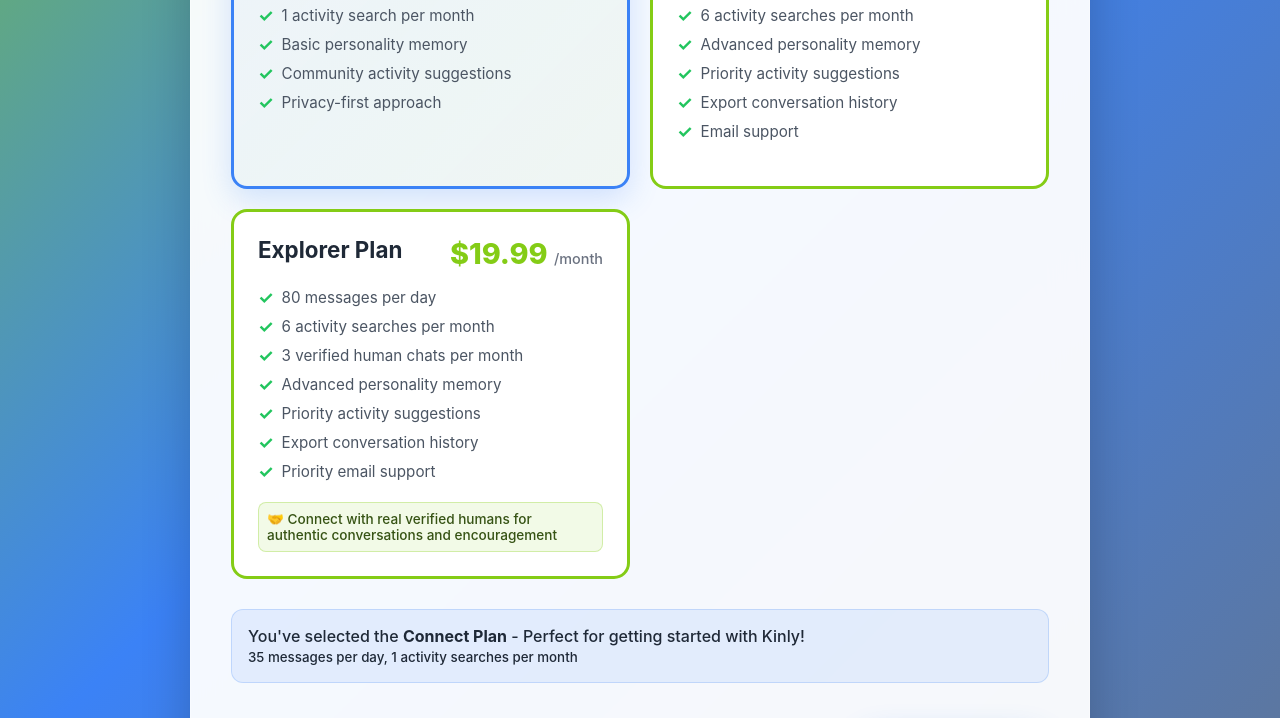
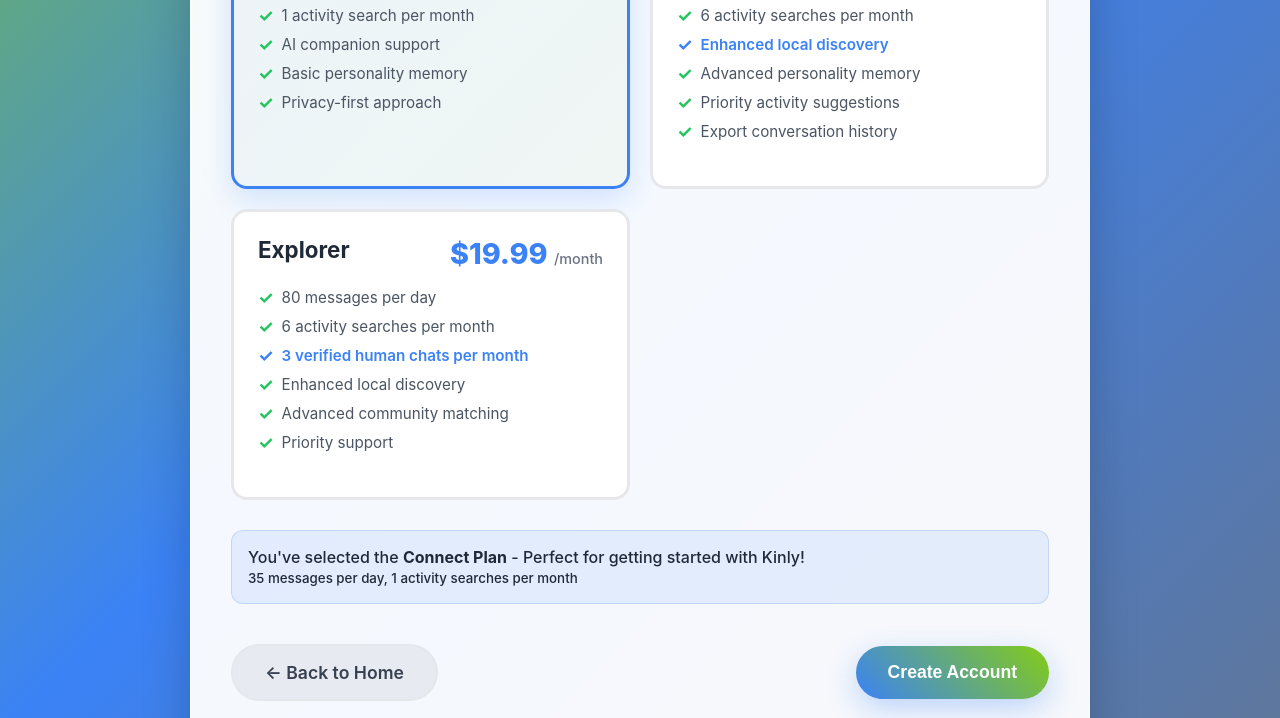
Before and after one commit to Plum-Designer/getkinly, a plain HTML site: page signup.html in a window 1280 px wide. Shown: the part 755-1473 px from the top of the page. Drawn offline with Linux system fonts and the light colour scheme.

Commit message:
Create signup.html

```diff
--- a/signup.html
+++ b/signup.html
@@ -169,17 +169,8 @@
             box-shadow: 0 10px 30px rgba(59, 130, 246, 0.2);
         }
 
-        .plan-card.premium {
-            border-color: #84cc16;
-        }
-
-        .plan-card.premium:hover {
-            border-color: #65a30d;
-        }
-
-        .plan-card.premium.selected {
-            border-color: #65a30d;
-            background: linear-gradient(135deg, rgba(132, 204, 22, 0.05), rgba(59, 130, 246, 0.05));
+        .plan-card.recommended {
+            position: relative;
         }
 
         .plan-header {
@@ -199,10 +190,6 @@
             font-size: 1.8rem;
             font-weight: 800;
             color: #3b82f6;
-        }
-
-        .plan-price.premium-price {
-            color: #84cc16;
         }
 
         .plan-price .period {
@@ -230,6 +217,15 @@
             color: #22c55e;
             font-weight: bold;
             font-size: 1.1rem;
+        }
+
+        .plan-features li.highlight {
+            color: #3b82f6;
+            font-weight: 600;
+        }
+
+        .plan-features li.highlight::before {
+            color: #3b82f6;
         }
 
         .plan-badge {
@@ -361,17 +357,6 @@
             margin-bottom: 10px;
         }
 
-        .human-chat-highlight {
-            background: rgba(132, 204, 22, 0.1);
-            border: 1px solid rgba(132, 204, 22, 0.3);
-            padding: 8px;
-            border-radius: 8px;
-            margin-top: 8px;
-            font-size: 0.85rem;
-            color: #365314;
-            font-weight: 500;
-        }
-
         /* Responsive Design */
         @media (max-width: 768px) {
             .container {
@@ -500,27 +485,27 @@
                             <input type="radio" name="plan" value="connect" class="radio-input" id="plan-connect" checked>
 
                             <div class="plan-header">
-                                <div class="plan-name">Connect Plan</div>
+                                <div class="plan-name">Connect</div>
                                 <div class="plan-price">Free</div>
                             </div>
 
                             <ul class="plan-features">
                                 <li>35 messages per day</li>
                                 <li>1 activity search per month</li>
+                                <li>AI companion support</li>
                                 <li>Basic personality memory</li>
-                                <li>Community activity suggestions</li>
                                 <li>Privacy-first approach</li>
                             </ul>
                         </div>
 
                         <!-- Community Plan -->
-                        <div class="plan-card premium" data-plan="community" onclick="selectPlan('community')">
+                        <div class="plan-card recommended" data-plan="community" onclick="selectPlan('community')">
+                            <div class="plan-badge">Popular</div>
                             <input type="radio" name="plan" value="community" class="radio-input" id="plan-community">
-                            <div class="plan-badge">Popular</div>
 
                             <div class="plan-header">
-                                <div class="plan-name">Community Plan</div>
-                                <div class="plan-price premium-price">
+                                <div class="plan-name">Community</div>
+                                <div class="plan-price">
                                     $12.99
                                     <span class="period">/month</span>
                                 </div>
@@ -529,20 +514,20 @@
                             <ul class="plan-features">
                                 <li>80 messages per day</li>
                                 <li>6 activity searches per month</li>
+                                <li class="highlight">Enhanced local discovery</li>
                                 <li>Advanced personality memory</li>
                                 <li>Priority activity suggestions</li>
                                 <li>Export conversation history</li>
-                                <li>Email support</li>
                             </ul>
                         </div>
 
                         <!-- Explorer Plan -->
-                        <div class="plan-card premium" data-plan="explorer" onclick="selectPlan('explorer')">
+                        <div class="plan-card" data-plan="explorer" onclick="selectPlan('explorer')">
                             <input type="radio" name="plan" value="explorer" class="radio-input" id="plan-explorer">
 
                             <div class="plan-header">
-                                <div class="plan-name">Explorer Plan</div>
-                                <div class="plan-price premium-price">
+                                <div class="plan-name">Explorer</div>
+                                <div class="plan-price">
                                     $19.99
                                     <span class="period">/month</span>
                                 </div>
@@ -551,16 +536,11 @@
                             <ul class="plan-features">
                                 <li>80 messages per day</li>
                                 <li>6 activity searches per month</li>
-                                <li>3 verified human chats per month</li>
-                                <li>Advanced personality memory</li>
-                                <li>Priority activity suggestions</li>
-                                <li>Export conversation history</li>
-                                <li>Priority email support</li>
+                                <li class="highlight">3 verified human chats per month</li>
+                                <li>Enhanced local discovery</li>
+                                <li>Advanced community matching</li>
+                                <li>Priority support</li>
                             </ul>
-
-                            <div class="human-chat-highlight">
-                                🤝 Connect with real verified humans for authentic conversations and encouragement
-                            </div>
                         </div>
                     </div>
 
@@ -605,28 +585,26 @@
         // Updated plan data with new pricing structure
         const plans = {
             connect: {
-                name: 'Connect Plan',
+                name: 'Connect',
                 price: 'Free',
                 messagesPerDay: 35,
                 monthlySearches: 1,
-                humanChatsPerMonth: 0,
                 description: 'Perfect for getting started with Kinly!'
             },
             community: {
-                name: 'Community Plan',
+                name: 'Community',
                 price: '$12.99/month',
                 messagesPerDay: 80,
                 monthlySearches: 6,
-                humanChatsPerMonth: 0,
-                description: 'Great for regular users who want more conversations!'
+                description: 'Great for regular users who love enhanced local discovery!'
             },
             explorer: {
-                name: 'Explorer Plan',
+                name: 'Explorer',
                 price: '$19.99/month',
                 messagesPerDay: 80,
                 monthlySearches: 6,
-                humanChatsPerMonth: 3,
-                description: 'For adventurers who want human connections too!'
+                humanChats: 3,
+                description: 'For adventurers who want to connect with real humans too!'
             }
         };
 
@@ -651,14 +629,14 @@
             const summaryEl = document.getElementById('planSummary');
             const textEl = document.getElementById('summaryText');
 
-            let humanChatText = '';
-            if (plan.humanChatsPerMonth > 0) {
-                humanChatText = `, ${plan.humanChatsPerMonth} human chats per month`;
+            let features = `${plan.messagesPerDay} messages per day, ${plan.monthlySearches} activity searches per month`;
+            if (plan.humanChats) {
+                features += `, ${plan.humanChats} verified human chats per month`;
             }
 
             textEl.innerHTML = `
-                You've selected the <strong>${plan.name}</strong> - ${plan.description}
-                <br><small>${plan.messagesPerDay} messages per day, ${plan.monthlySearches} activity searches per month${humanChatText}</small>
+                You've selected the <strong>${plan.name} Plan</strong> - ${plan.description}
+                <br><small>${features}</small>
             `;
 
             summaryEl.classList.add('show');
@@ -767,33 +745,31 @@
             const accountData = {
                 email: email,
                 name: name,
-                preferredName: name, // Store as preferred name
                 password: btoa(password), // Simple base64 encoding (in production, use proper hashing)
                 plan: selectedPlan,
                 interests: interests ? interests.split(',').map(i => i.trim()).filter(i => i) : [],
                 createdAt: new Date().toISOString()
             };
 
-            // Create user data with new plan structure
+            // Create user data with updated plan structure
             const userData = {
                 email: email,
-                name: name, // This will be the preferred name
-                actualName: name,
+                name: name,
                 plan: selectedPlan,
                 interests: interests ? interests.split(',').map(i => i.trim()).filter(i => i) : [],
                 planDetails: {
                     messagesPerDay: plans[selectedPlan].messagesPerDay,
                     monthlySearches: plans[selectedPlan].monthlySearches,
-                    humanChatsPerMonth: plans[selectedPlan].humanChatsPerMonth
+                    humanChats: plans[selectedPlan].humanChats || 0
                 },
                 dailyUsage: {
                     messagesUsed: 0,
-                    date: new Date().toDateString()
+                    date: new Date().toDateString() // Track by date string
                 },
                 monthlySearchesUsed: 0,
                 monthlyHumanChatsUsed: 0,
                 monthlyResetDate: getNextMonthlyReset(),
-                hasSetPreferredName: true,
+                activityFollowUps: [], // Track suggested activities for follow-up
                 createdAt: new Date().toISOString()
             };
 
@@ -806,7 +782,6 @@
             localStorage.setItem('kinly_user', JSON.stringify({
                 email: email,
                 name: name,
-                preferredName: name,
                 loginTime: new Date().toISOString()
             }));
 
```
